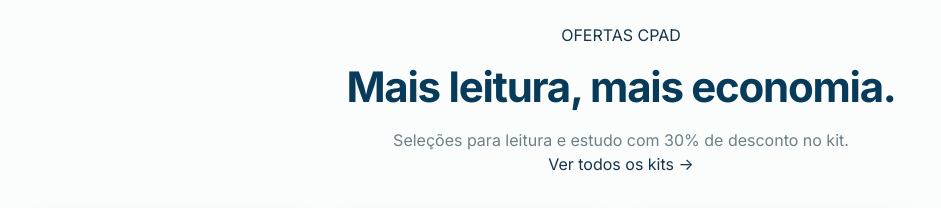
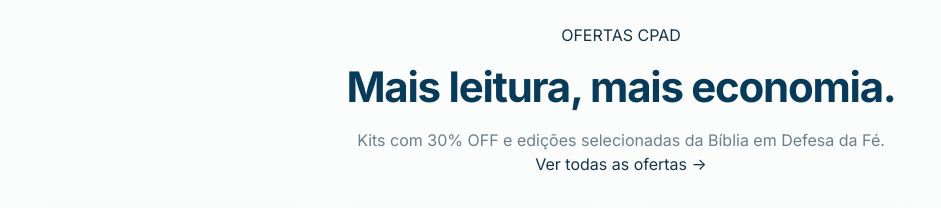
Before and after one commit to xpdistribuidoraoficial-jpg/chi-rho-ecommerce, a website with bundled scripts: page index.html in a window 1280 px wide. Shown: the part 8040-8248 px from the top of the page, without its empty margins (19-960 px from the left). Built offline with nearby package versions, Linux system fonts and the light colour scheme; some packages are replaced by stand-ins of ours; no server answers; the database is empty; files whose address does not match are found by name.

Commit message:
feat(cpad): reunir ofertas Defesa da Fé e kits sem ativar Kit Culto

```diff
--- a/index.html
+++ b/index.html
@@ -272,8 +272,8 @@
     <section class="section deals-section" id="ofertas">
       <div class="container">
         <div class="section-heading"><div><span>OFERTAS CPAD</span><h2>Mais leitura, mais economia.</h2>
-          <p>Seleções para leitura e estudo com 30% de desconto no kit.</p></div>
-          <a href="catalogo-cpad.html?categoria=cpad-kits#catalogo">Ver todos os kits →</a></div>
+          <p>Kits com 30% OFF e edições selecionadas da Bíblia em Defesa da Fé.</p></div>
+          <a href="catalogo-cpad.html?categoria=cpad-ofertas#catalogo">Ver todas as ofertas →</a></div>
         <div class="catalog-product-grid" id="cpad-offer-products" aria-live="polite"></div>
         <p class="cpad-note" data-cpad-status>Desconto calculado sobre os preços individuais vigentes. Frete à parte.</p>
       </div>
```
